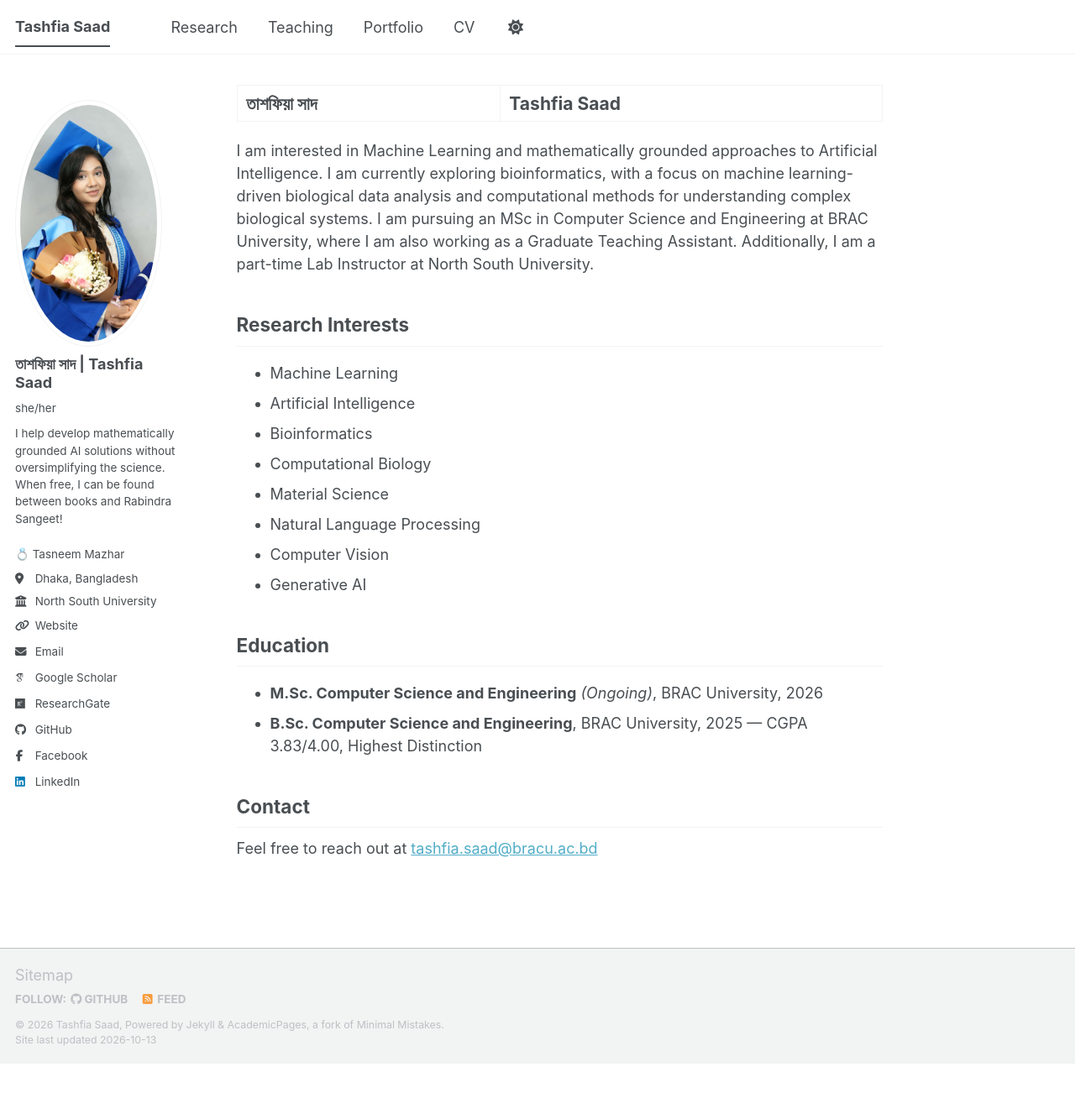
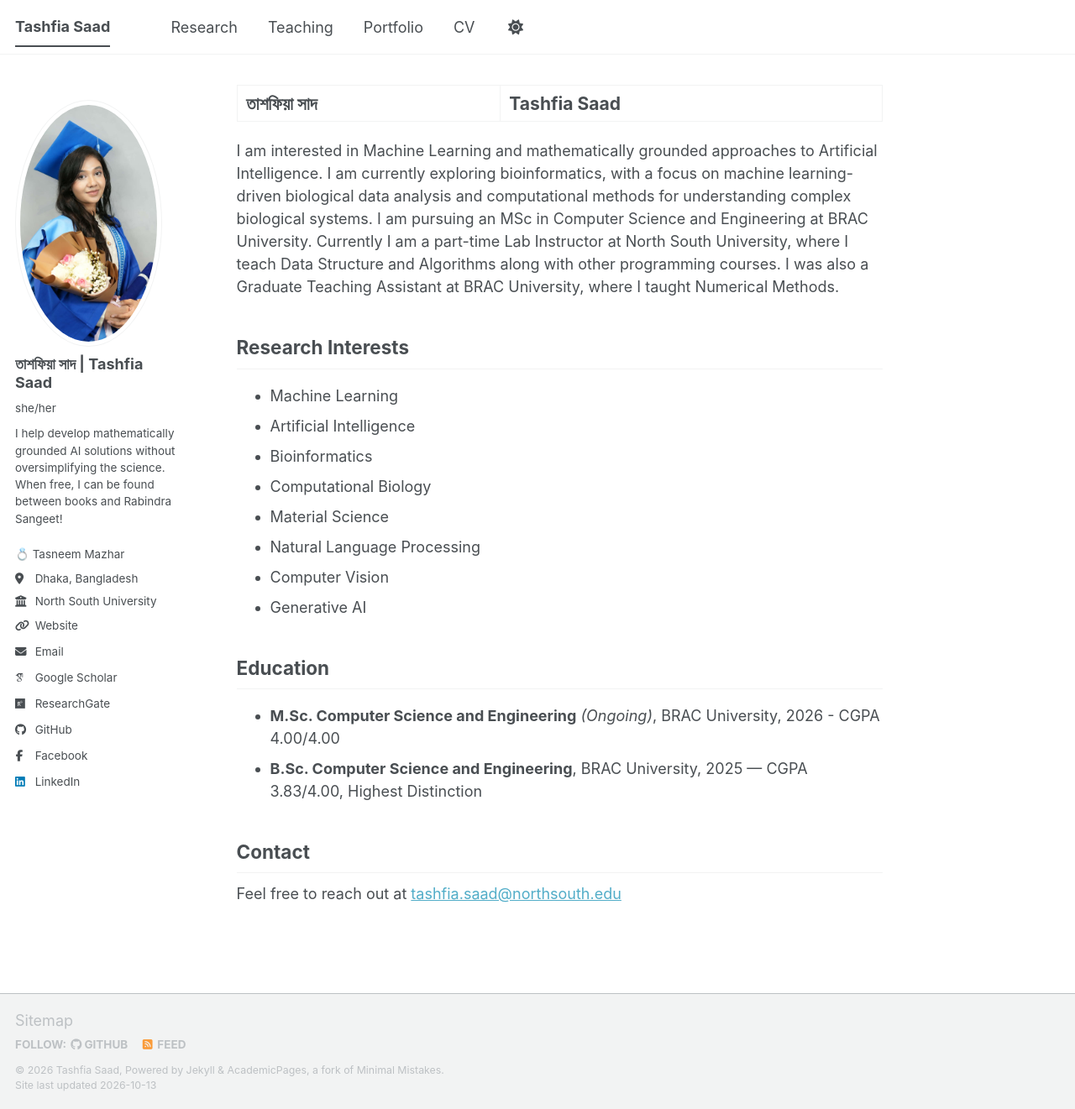
Before and after one commit to saadtashfia/saadtashfia.github.io, a Jekyll site: the page built from _pages/about.md, in a window 1280 px wide and 1321 px high. Shown: the whole window at 84% size. Built offline with Jekyll 4.4.1, drawn with Linux system fonts in a browser that asks for light colours; some web fonts are replaced; a script bundle is joined from its source files by our own code; library files that are not in the unit come from our copies.

Commit message:
Update about.md

```diff
--- a/_pages/about.md
+++ b/_pages/about.md
@@ -6,7 +6,7 @@ redirect_from:
   - /about/
   - /about.html
 ---
-I am interested in Machine Learning and mathematically grounded approaches to Artificial Intelligence. I am currently exploring bioinformatics, with a focus on machine learning-driven biological data analysis and computational methods for understanding complex biological systems. I am pursuing an MSc in Computer Science and Engineering at BRAC University, where I am also working as a Graduate Teaching Assistant. Additionally, I am a part-time Lab Instructor at North South University.
+I am interested in Machine Learning and mathematically grounded approaches to Artificial Intelligence. I am currently exploring bioinformatics, with a focus on machine learning-driven biological data analysis and computational methods for understanding complex biological systems. I am pursuing an MSc in Computer Science and Engineering at BRAC University. Currently I am a part-time Lab Instructor at North South University, where I teach Data Structure and Algorithms along with other programming courses. I was also a Graduate Teaching Assistant at BRAC University, where I taught Numerical Methods.
 
 ## Research Interests
 - Machine Learning
@@ -19,9 +19,9 @@ I am interested in Machine Learning and mathematically grounded approaches to Ar
 - Generative AI
 
 ## Education
-- **M.Sc. Computer Science and Engineering** *(Ongoing)*, BRAC University, 2026
+- **M.Sc. Computer Science and Engineering** *(Ongoing)*, BRAC University, 2026 - CGPA 4.00/4.00
 - **B.Sc. Computer Science and Engineering**, BRAC University, 2025 — CGPA 3.83/4.00, Highest Distinction
 
 
 ## Contact
-Feel free to reach out at [tashfia.saad@bracu.ac.bd](mailto:tashfia.saad@bracu.ac.bd)
+Feel free to reach out at [tashfia.saad@northsouth.edu](mailto:tashfia.saad@northsouth.edu)
```
